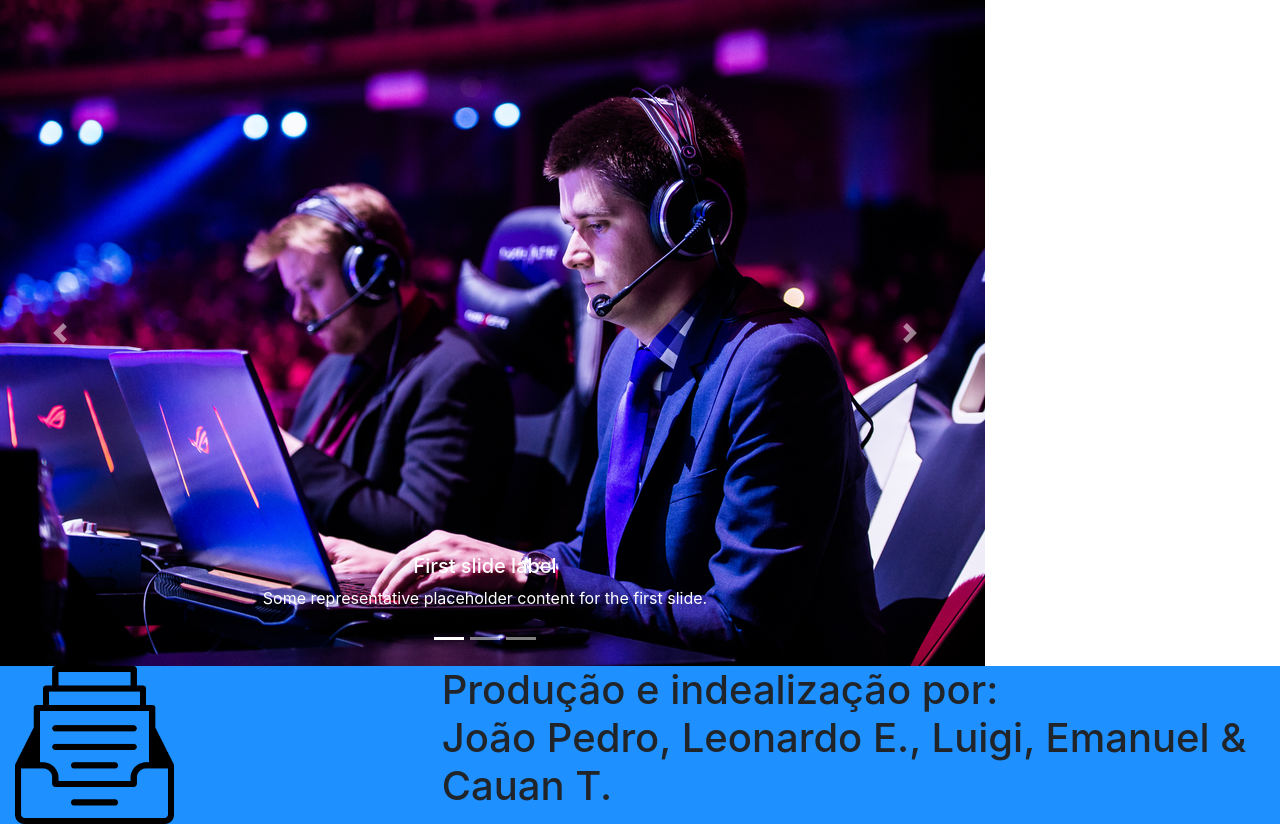
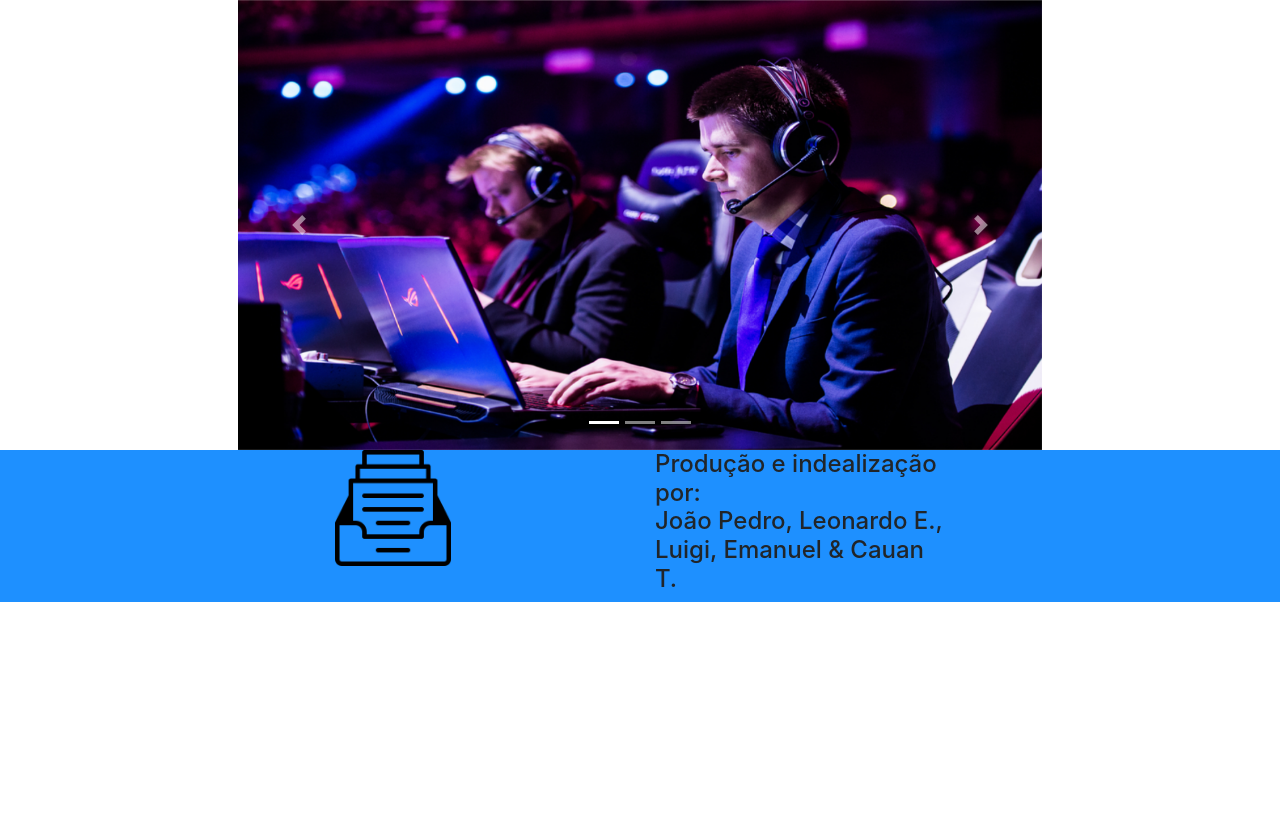
Before and after one commit to senacrs-emti/2022-1T-jornal-G2, a PHP site: page / in a window 1280 px wide. Shown: the part 85-909 px from the top of the page. After the commit the page ends 687 px from the top, so only its background shows below. Run offline with PHP 8.4, Linux system fonts and the light colour scheme.

Commit message:
Correção de erros
arrumei o carrousel

```diff
--- a/includes/_footer.php
+++ b/includes/_footer.php
@@ -1,11 +1,13 @@
 
     <footer class="row">
-        <div class="col-4">
+        <div class="col-3"></div>
+        <div class="col-3">
             <img id="gaveta" src="./img/gaveta off.png" alt="">
         </div>
-        <div class="col-8"><h1 id="parte1">Produção e  indealização por:<br>
+        <div class="col-3"><h1 id="parte1">Produção e  indealização por:<br>
             João Pedro, Leonardo E., Luigi, Emanuel & Cauan T.</h1>
         </div>
+        <div class="col-3"></div>
     </footer>
 
 </div>
--- a/includes/_main.php
+++ b/includes/_main.php
@@ -1,44 +1,34 @@
-<main class="row">
-
+<main class="container-fluid">
   <div class="row">
-
-  <div id="carouselExampleCaptions" class="carousel slide" data-ride="carousel">
+    <div class="col-2"></div>
+    <div class="col-8">
+      <div id="carouselExampleIndicators" class="carousel slide" data-ride="carousel">
         <ol class="carousel-indicators">
-        <li data-target="#carouselExampleCaptions" data-slide-to="0" class="active"></li>
-        <li data-target="#carouselExampleCaptions" data-slide-to="1"></li>
-        <li data-target="#carouselExampleCaptions" data-slide-to="2"></li>
+          <li data-target="#carouselExampleIndicators" data-slide-to="0" class="active"></li>
+          <li data-target="#carouselExampleIndicators" data-slide-to="1"></li>
+          <li data-target="#carouselExampleIndicators" data-slide-to="2"></li>
         </ol>
         <div class="carousel-inner">
           <div class="carousel-item active">
-          <img src="assets\IMGs\e-sports-campeonato.jpg" class="d-block w-100" alt="...">
-          <div class="carousel-caption d-none d-md-block">
-            <h5>First slide label</h5>
-            <p>Some representative placeholder content for the first slide.</p>
+            <img src="assets\IMGs\e-sports-campeonato.jpg" id="carrouselimg" class="d-block w-100" alt="...">
+          </div>
+          <div class="carousel-item">
+            <img src="assets\IMGs\carrossel-copa-do-mundo-2020-3.jpg" id="carrouselimg" class="d-block w-100" alt="...">
+          </div>
+          <div class="carousel-item">
+            <img src="assets\IMGs\alonso_acidente_gp_da_belgica_formula_1_2.jpg" id="carrouselimg" class="d-block w-100" alt="...">
           </div>
         </div>
-        <div class="carousel-item">
-          <img src="assets\IMGs\alonso_acidente_gp_da_belgica_formula_1_2.jpg" class="d-block w-100" alt="...">
-          <div class="carousel-caption d-none d-md-block">
-            <h5>Second slide label</h5>
-            <p>Some representative placeholder content for the second slide.</p>
-          </div>
-        </div>
-        <div class="carousel-item">
-          <img src="assets\IMGs\carrossel-copa-do-mundo-2020-3.jpg" class="d-block w-100" alt="...">
-          <div class="carousel-caption d-none d-md-block">
-            <h5>Third slide label</h5>
-            <p>Some representative placeholder content for the third slide.</p>
-          </div>
-        </div>
-      </div>
-      <button class="carousel-control-prev" type="button" data-target="#carouselExampleCaptions" data-slide="prev">
+        <button class="carousel-control-prev" type="button" data-target="#carouselExampleIndicators" data-slide="prev">
           <span class="carousel-control-prev-icon" aria-hidden="true"></span>
           <span class="sr-only">Previous</span>
         </button>
-      <button class="carousel-control-next" type="button" data-target="#carouselExampleCaptions" data-slide="next">
+        <button class="carousel-control-next" type="button" data-target="#carouselExampleIndicators" data-slide="next">
           <span class="carousel-control-next-icon" aria-hidden="true"></span>
           <span class="sr-only">Next</span>
         </button>
       </div>
     </div>
+    <div class="col-2"></div>
+  </div>
 </main>
--- a/style.css
+++ b/style.css
@@ -26,9 +26,14 @@ header input{
     width: 180px;
     margin-top: 5%;
 }
+main #carrouselimg{
+    height: 450px;
+}
 footer{
     background-color: #1E90FF;
-    font-size: %;
+}
+footer #parte1{
+    font-size: 24px;
 }
 #gaveta{
     width: 40%;
```
Lines whose indentation alone changed are shown as unchanged.
